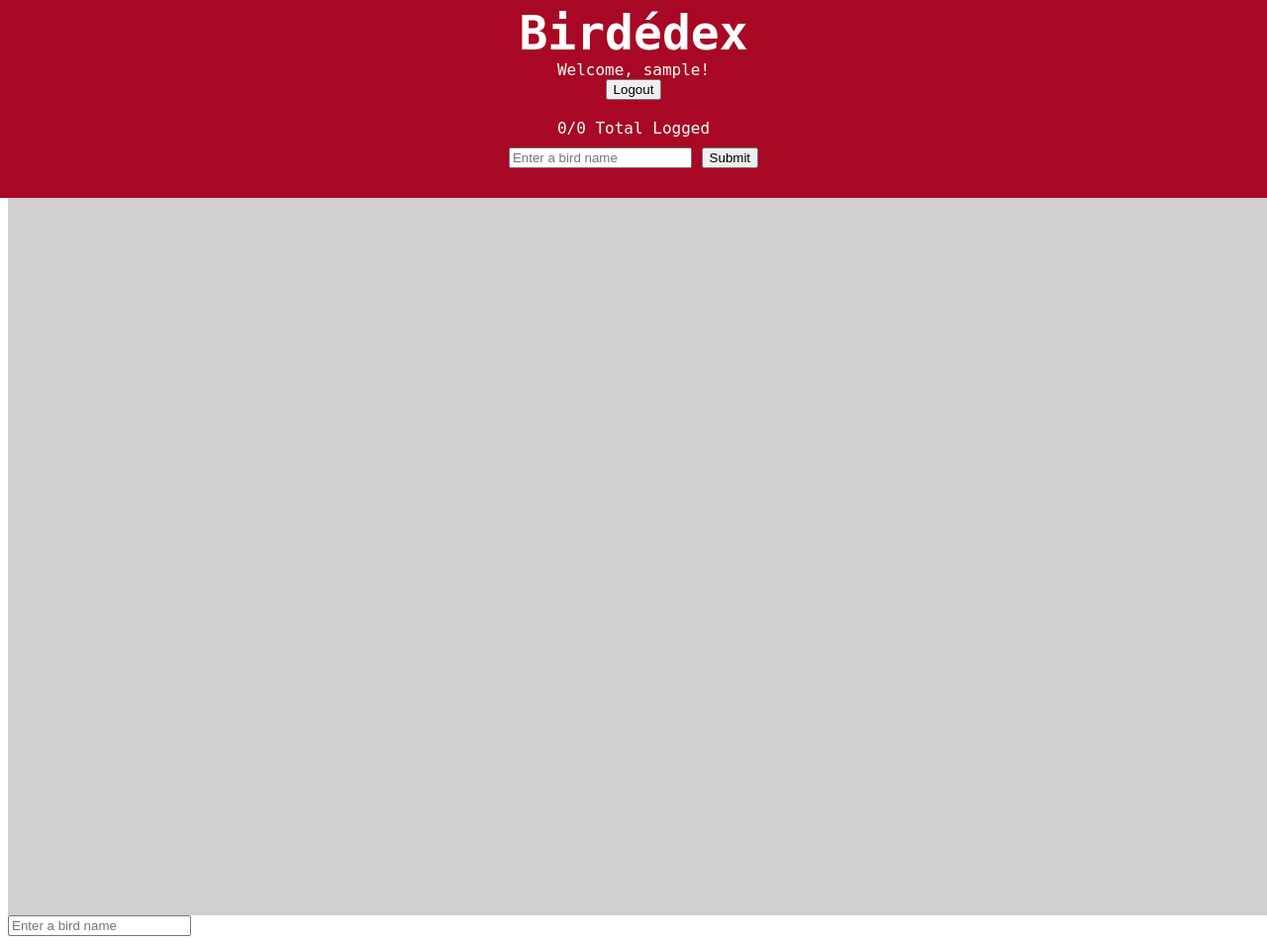
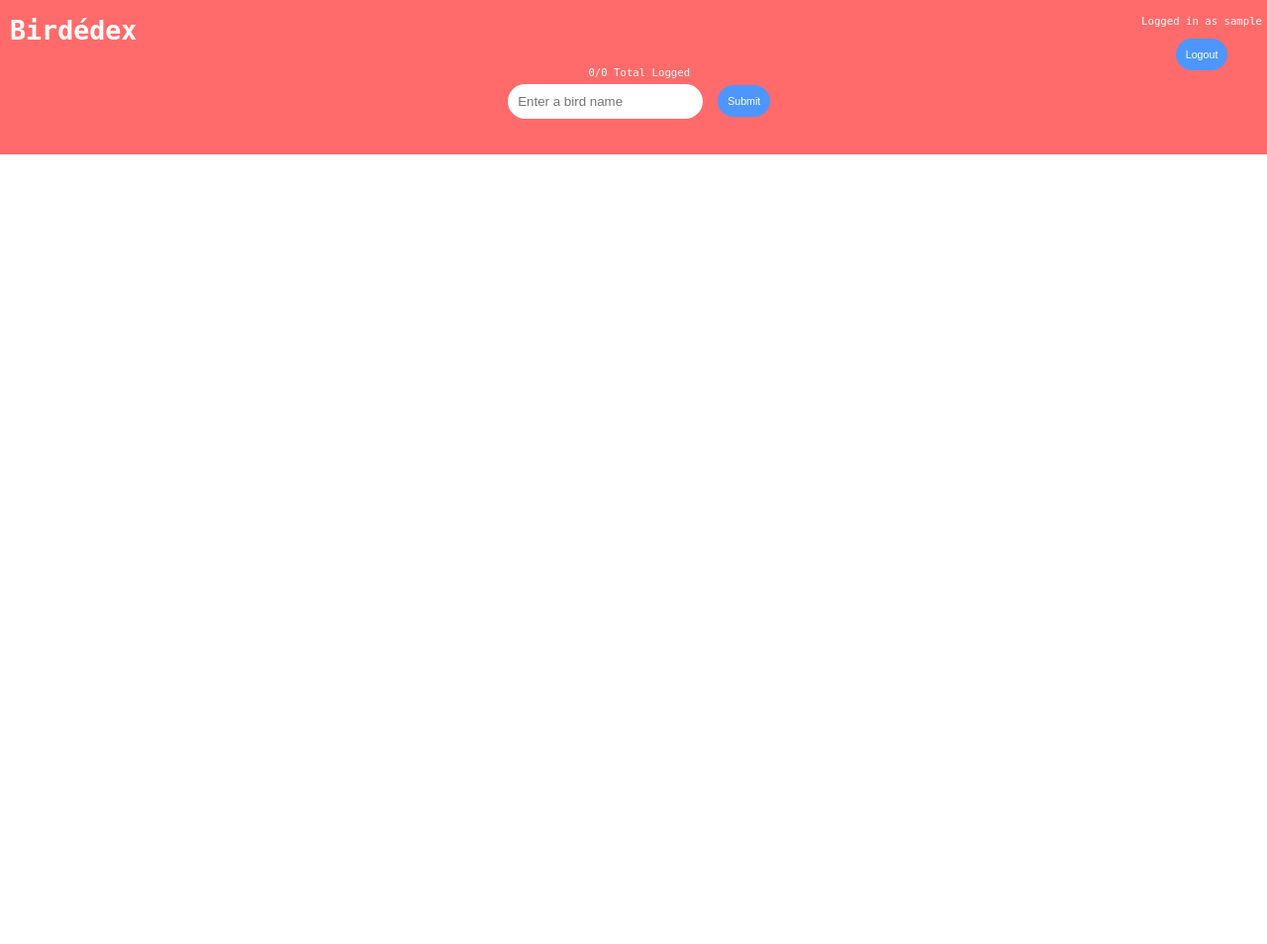
Before and after one commit to robertliamchristian/birdedex, a Flask app: page / in a window 1280 px wide. Shown: the whole page at 99% size. After the commit the page ends 156 px from the top, so only its background shows below. Run offline with Flask 3, Linux system fonts and the light colour scheme; the visitor is signed in with stand-in values (Sample User, id 1); data that the repository does not hold is empty.

Commit message:
Change template

```diff
--- a/templates/index.html
+++ b/templates/index.html
@@ -2,110 +2,173 @@
 <html>
 <head>
     <meta name="viewport" content="width=device-width, initial-scale=1.0, maximum-scale=1.0, user-scalable=no">
-    <title>Bird&eacute;dex</title>
+    <title>Birdédex</title>
     <style>
+        body {
+            font-family: "Avenir Next", monospace;
+            margin: 0;
+            padding: 0;
+            overflow-x: hidden;
+        }
 
         #header {
+            display: flex;
+            align-items: center;
             position: fixed;
-            top: 0px;
+            top: 0;
             left: 0;
             width: 100%;
-            height: 200px;
-            background-color: #A80824;
+            background-color: #FF6B6B;
             color: white;
-            text-align: center;
-            padding: 0px;
-            z-index: 0;
+            z-index: 10;
+            padding: 10px;
         }
 
         #name_header {
-        	font-size: 36pt;
-        	margin-bottom: 0px;
-        	margin-top: 5px;
+            font-size: 20pt;
+            margin: 0;
+            color: #FFFFFF;
+            flex-shrink: 0;
+            margin-bottom: 95px;
+        }
+
+        #center-container {
+            display: flex;
+            flex-direction: column;
+            align-items: center;
+            flex-grow: 1;
+            margin-top: 25px;
+        }
+
+        #logout {
+            display: flex;
+            align-items: center;
+            flex-shrink: 0;
+            margin-right: 15px;
+            margin-bottom: 65px;
+        }
+
+        #logout span, #logout form {
+            font-size: 8pt;
+        }
+
+        input[type="submit"] {
+            background-color: #4D96FF;
+            color: white;
+            cursor: pointer;
+            font-size: 8pt;
+        }
+
+        input[type="submit"]:hover {
+            background-color: #2271e3;
         }
 
         #subheader {
-        	color: white;
-        	margin-bottom: 10px;
+            margin-bottom: 5px;
+            font-size: 8pt;
 
         }
 
         #content {
-            margin-top: 175px;  /* Adjusted to 90px */
+            margin-top: 130px; /* Adjust based on actual header size */
             padding: 20px;
             overflow-y: auto;
-            height: calc(100vh - 90px);  /* Adjusted to 90px */
-            background-color: #D1D0CE;
-            color: #5F5D59;
-            width: 100%;
-        }
-
-        #main-container {
-            max-width: 200px;
-            max-height: 400px;
-            margin: auto;
-        }
-
-        #spacer {
-            height: 10px;
-        }
-
-        body {
-    		font-family: "Avenir Next", monospace;
+            height: calc(100vh - 100px);
+            background-color: #FFFFFF;
+            color: #333;
         }
 
         ul.no-bullets {
             list-style-type: none;
+            padding: 0;
         }
 
         #suggestions {
-            border: 1px solid #A80824;
-            position: right;
-            background-color: #A80824;
+            border: 1px solid #FFD6D6;
+            position: absolute;
+            background-color: #FF6B6B;
+            color: #333;
+            width: calc(100% - 40px);
+            box-sizing: border-box;
+            top: 100%;
+            left: 20px;
+            z-index: 5;
         }
 
         #suggestions div {
             padding: 5px;
             cursor: pointer;
+            background-color: #FF6B6B;
         }
 
         #suggestions div:hover {
-            background-color: #A80824;
+            background-color: #FFD6D6;
         }
 
-        #nav {
-            color: black;
-            padding-top: 0px;
-
+        #update_message {
+            color: #FFFFFF;
+            text-align: center;
+            font-size: 12pt;
+            padding: 0px;
+            margin-top: -15px;
         }
 
+        input[type="text"], input[type="submit"] {
+            border: none;
+            border-radius: 20px;
+            padding: 10px;
+            margin: 5px;
+            width: auto;
+        }
 
+        form {
+            display: flex;
+            justify-content: center;
+            align-items: center;
+            padding: 5px;
+            margin: 0 10px;
+        }
+
+        #bird-input {
+            flex-grow: 1;
+            margin-right: 10px;
+        }
+
+        #form_add_bird {
+            margin-top: -10px;
+        }
     </style>
 </head>
 <body>
+    <div id="header">
+        <div id="name_header"><b>Birdédex</b></div>
 
-    <div id="header">
-        <div id="name_header"><b>Bird&eacute;dex</b></div>
-        <nav>
-            {% if current_user.is_authenticated %}
-                <span>Welcome, {{ current_user.username }}!</span>
-                <form action="{{ url_for('logout') }}" method="post">
-                    <input type="submit" value="Logout">
-                    <br>
-                    <br>
-                </form>
-            {% endif %}
-        </nav>
+        <div id="center-container">
             <div id="subheader">{{ sighted_count }}/{{ total_bird_count }} Total Logged</div>
-    <form action="/" method="post">
+            <form id="form_add_bird" action="/" method="post">
                 <input type="text" name="bird" id="bird-input" placeholder="Enter a bird name" oninput="fetchSuggestions()">
                 <input type="submit" value="Submit">
-        <div id="suggestions" style="display:none;"></div>
             </form>
+            <div id="update_message">
                 {% if message %}
                     <p>{{ message }}</p>
                 {% endif %}
             </div>
+            <div id="suggestions" style="display:none;"></div>
+        </div>
+
+        <div id="logout">
+            <nav>
+                {% if current_user.is_authenticated %}
+                    <span>Logged in as {{ current_user.username }}</span>
+                    <form action="{{ url_for('logout') }}" method="post">
+                        <input type="submit" value="Logout">
+                    </form>
+                {% endif %}
+            </nav>
+        </div>
+    </div>
+
     <div id="content">
         {% for bird_type, bird_list in user_birdedex.items() %}
             <h3>{{ bird_type }}</h3>
@@ -122,10 +185,6 @@
         {% endfor %}
     </div>
 
-
-
-
-{% if anchor_id %}
     <script>
     window.onload = function() {
         var element = document.getElementById("{{ anchor_id }}");
@@ -133,34 +192,27 @@ window.onload = function() {
             element.scrollIntoView({ behavior: 'smooth', block: 'center' });
         }
     };
-</script>
-{% endif %}
 
-<input type="text" name="bird" id="bird-input" placeholder="Enter a bird name" oninput="fetchSuggestions()">
-
-<div id="suggestions" style="display:none;"></div>
-
-<script>
     function fetchSuggestions() {
         var input = document.getElementById('bird-input');
         var query = input.value;
 
-    if (query.length < 2) {  // Adjust the length as needed
+        if (query.length < 2) {
             document.getElementById('suggestions').style.display = 'none';
-        return; // Don't fetch suggestions for very short queries
+            return;
         }
 
         fetch('/suggest_birds?query=' + query)
             .then(response => response.json())
             .then(suggestions => {
                 var suggestionsDiv = document.getElementById('suggestions');
-            suggestionsDiv.innerHTML = ''; // Clear previous suggestions
+                suggestionsDiv.innerHTML = '';
                 suggestions.forEach(function(suggestion) {
                     var div = document.createElement('div');
                     div.innerHTML = suggestion;
                     div.onclick = function() {
-                    input.value = suggestion; // Fill input with selected suggestion
-                    suggestionsDiv.style.display = 'none'; // Hide suggestions
+                        input.value = suggestion;
+                        suggestionsDiv.style.display = 'none';
                     };
                     suggestionsDiv.appendChild(div);
                 });
@@ -180,7 +232,5 @@ window.onclick = function(event) {
     };
     </script>
 
-
-
 </body>
 </html>
```
Also changed, not shown: 3 other files. Lines whose indentation alone changed are shown as unchanged.
